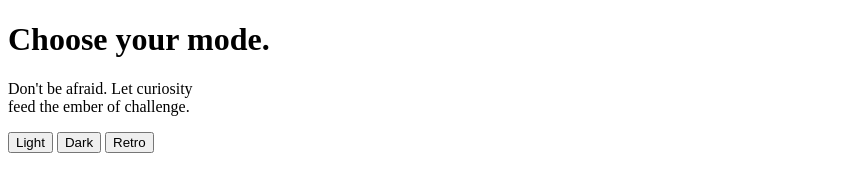
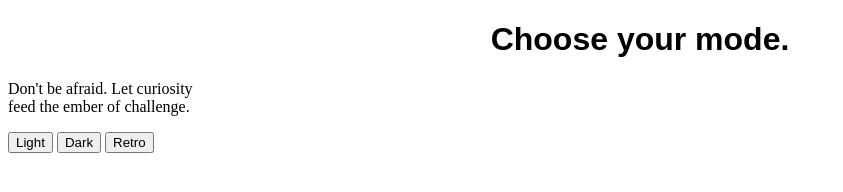
Before and after one commit to imrvtik/ritwik-temburni-website, a plain HTML site: page index.html in a window 1280 px wide. Shown: the whole page, without its empty margins (0-843 px from the left). Drawn offline with Linux system fonts and the light colour scheme.

Commit message:
Update index.html

```diff
--- a/index.html
+++ b/index.html
@@ -2,6 +2,7 @@
 <html>
   <head>
     <title>Comradewick Apparels</title>
+    <link rel=stylesheet href="style.css"></link>
   </head>
   <body>
     <h1>Choose your mode.</h1>
```
